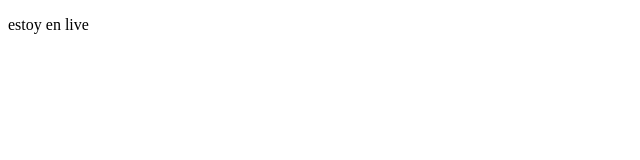
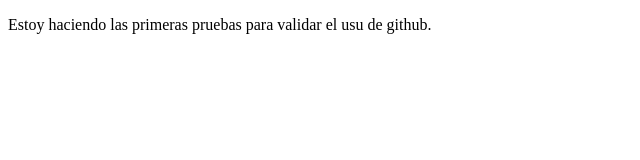
Before and after one commit to JugoDevelopment/prework, a plain HTML site: page index.html in a window 1280 px wide. Shown: the whole page, without its empty margins (0-640 px from the left). Drawn offline with Linux system fonts and the light colour scheme.

Commit message:
Cambios en index

```diff
--- a/index.html
+++ b/index.html
@@ -7,7 +7,7 @@
 </head>
 <body>
     <p>
-        estoy  en live
+       Estoy haciendo las primeras pruebas para validar el usu de github.
     </p>
 </body>
 </html>
```
